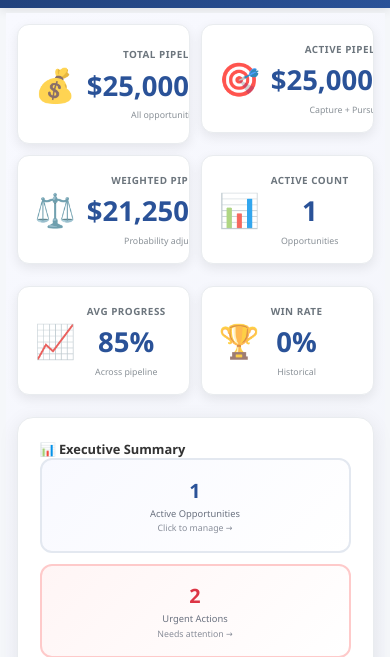
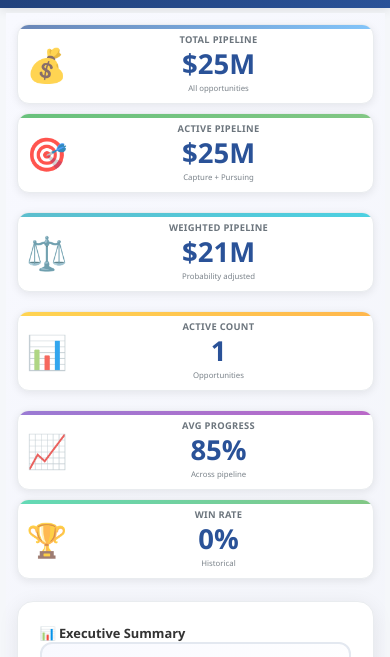
Before and after one commit to theUpSide/capture-manager-pro, a plain HTML site: page index.html in a window 390 px wide. Shown: the part 132-789 px from the top of the page. Drawn offline with Linux system fonts and the light colour scheme.

Commit message:
dialed in the dashboard

```diff
--- a/css/dashboard.css
+++ b/css/dashboard.css
@@ -9,19 +9,20 @@
     min-height: 100vh;
 }
 
-/* Top Metrics Row */
+/* Top Metrics Row - Flexible Grid for Content */
 .dashboard-metrics-row {
     display: grid;
-    grid-template-columns: repeat(auto-fit, minmax(200px, 1fr));
-    gap: 1rem;
+    grid-template-columns: repeat(auto-fit, minmax(240px, 1fr)); /* Increased minimum width */
+    gap: 1.25rem;
     margin-bottom: 2rem;
 }
 
+/* Metric Card - Flexible Height to Accommodate Content */
 .metric-card {
     background: white;
     border-radius: 12px;
-    padding: 1.5rem;
-    box-shadow: 0 4px 12px rgba(0,0,0,0.08);
+    padding: 1.25rem;
+    box-shadow: 0 2px 8px rgba(0,0,0,0.08);
     border: 1px solid #e9ecef;
     transition: all 0.3s ease;
     cursor: pointer;
@@ -30,8 +31,11 @@
     display: flex;
     align-items: center;
     gap: 1rem;
+    min-height: 100px; /* Minimum height for consistency */
+    /* Removed max-height to allow cards to grow as needed */
 }
 
+/* Top Border Accent */
 .metric-card::before {
     content: '';
     position: absolute;
@@ -39,51 +43,90 @@
     left: 0;
     right: 0;
     height: 4px;
+    opacity: 0.7;
     transition: opacity 0.3s ease;
 }
 
 .metric-card:hover {
     transform: translateY(-2px);
-    box-shadow: 0 8px 25px rgba(0,0,0,0.15);
+    box-shadow: 0 6px 20px rgba(0,0,0,0.12);
 }
-
-.metric-card.primary::before { background: linear-gradient(90deg, #2a5298 0%, #4dabf7 100%); }
-.metric-card.success::before { background: linear-gradient(90deg, #28a745 0%, #4caf50 100%); }
-.metric-card.info::before { background: linear-gradient(90deg, #17a2b8 0%, #00bcd4 100%); }
-.metric-card.warning::before { background: linear-gradient(90deg, #ffc107 0%, #ff9800 100%); }
-.metric-card.purple::before { background: linear-gradient(90deg, #6f42c1 0%, #9c27b0 100%); }
-.metric-card.green::before { background: linear-gradient(90deg, #20c997 0%, #4caf50 100%); }
 
 .metric-card:hover::before {
     opacity: 1;
 }
 
+/* Color-coded top borders */
+.metric-card.primary::before {
+    background: linear-gradient(90deg, #2a5298 0%, #4dabf7 100%);
+}
+.metric-card.success::before {
+    background: linear-gradient(90deg, #28a745 0%, #4caf50 100%);
+}
+.metric-card.info::before {
+    background: linear-gradient(90deg, #17a2b8 0%, #00bcd4 100%);
+}
+.metric-card.warning::before {
+    background: linear-gradient(90deg, #ffc107 0%, #ff9800 100%);
+}
+.metric-card.purple::before {
+    background: linear-gradient(90deg, #6f42c1 0%, #9c27b0 100%);
+}
+.metric-card.green::before {
+    background: linear-gradient(90deg, #20c997 0%, #4caf50 100%);
+}
+
+/* Icon - Consistent Size */
 .metric-icon {
-    font-size: 2.5rem;
+    font-size: 2.2rem;
     opacity: 0.8;
+    flex-shrink: 0; /* Prevent icon from shrinking */
+    width: 50px; /* Fixed width for consistent alignment */
+    text-align: center;
+}
+
+/* Content Area - Dynamic Text Sizing */
+.metric-content {
+    flex: 1;
+    display: flex;
+    flex-direction: column;
+    justify-content: center;
+    min-width: 0; /* Allow text to shrink */
 }
 
 .metric-content h3 {
     color: #6c757d;
-    font-size: 0.9rem;
-    margin: 0 0 0.5rem 0;
-    letter-spacing: 0.5px;
+    font-size: clamp(0.6rem, 2.5vw, 0.85rem); /* Dynamic sizing between 0.6rem and 0.85rem */
+    margin: 0 0 0.3rem 0;
+    letter-spacing: 0.3px;
     text-transform: uppercase;
     font-weight: 600;
+    line-height: 1.2;
+    word-break: break-word; /* Allow wrapping if absolutely necessary */
+    hyphens: auto; /* Enable hyphenation for long words */
 }
 
 .metric-value {
-    font-size: 2rem;
+    font-size: clamp(1.2rem, 4vw, 1.8rem); /* Dynamic sizing between 1.2rem and 1.8rem */
     font-weight: 700;
     color: #2a5298;
-    margin-bottom: 0.25rem;
+    margin-bottom: 0.2rem;
     transition: transform 0.2s ease;
+    line-height: 1.1;
+    word-break: break-word; /* Allow breaking very long numbers */
 }
 
 .metric-subtitle {
-    font-size: 0.8rem;
+    font-size: clamp(0.6rem, 2vw, 0.75rem); /* Dynamic sizing between 0.6rem and 0.75rem */
     color: #6c757d;
-    opacity: 0.8;
+    opacity: 0.9;
+    line-height: 1.2;
+    word-break: break-word; /* Allow wrapping if needed */
+}
+
+/* Hover effects for metric value */
+.metric-card:hover .metric-value {
+    transform: scale(1.05);
 }
 
 /* Dashboard Grid Layout */
@@ -739,8 +782,33 @@
     box-shadow: 0 4px 12px rgba(42, 82, 152, 0.3);
 }
 
+/* Optional: Add subtle animation for values updating */
+.metric-value {
+    transition: all 0.3s ease;
+}
+
+.metric-value.updating {
+    transform: scale(1.1);
+    color: #4dabf7;
+}
+
+/* Ensure proper content flow */
+.metric-card > * {
+    flex-shrink: 0;
+}
+
+.metric-content {
+    overflow: visible; /* Allow content to display fully */
+}
+
 /* Responsive Design */
+
 @media (max-width: 1200px) {
+    .dashboard-metrics-row {
+        grid-template-columns: repeat(3, 1fr); /* 3 columns on medium screens */
+        gap: 1rem;
+    }
+
     .dashboard-grid {
         grid-template-columns: 1fr;
     }
@@ -756,6 +824,23 @@
         flex-direction: row;
         justify-content: center;
         margin-top: 2rem;
+    }
+}
+
+@media (max-width: 900px) {
+    .dashboard-metrics-row {
+        grid-template-columns: repeat(2, 1fr); /* 2 columns on small screens */
+        gap: 1rem;
+    }
+
+    .metric-card {
+        padding: 1rem;
+        min-height: 90px;
+    }
+
+    .metric-icon {
+        font-size: 1.8rem;
+        width: 40px;
     }
 }
 
@@ -803,3 +888,20 @@
         min-width: 120px;
     }
 }
+
+@media (max-width: 600px) {
+    .dashboard-metrics-row {
+        grid-template-columns: 1fr; /* Single column on very small screens */
+        gap: 0.75rem;
+    }
+
+    .metric-card {
+        padding: 0.75rem;
+        min-height: 80px;
+    }
+
+    .metric-icon {
+        font-size: 1.6rem;
+        width: 35px;
+    }
+}
--- a/js/dashboard.js
+++ b/js/dashboard.js
@@ -20,6 +20,13 @@ const Dashboard = {
         this.renderQuickStats();
     },
 
+    // Helper function to format values as millions
+    formatAsMillion(value) {
+        if (!value || value === 0) return '$0';
+        const millions = value / 1000000;
+        return '$' + Math.round(millions) + 'M';
+    },
+
     updateMetrics() {
         // Enhanced metrics calculations
         const allOpps = DataStore.opportunities;
@@ -40,10 +47,10 @@ const Dashboard = {
         const winRate = (wonOpps.length + lostOpps.length) > 0 ?
             (wonOpps.length / (wonOpps.length + lostOpps.length)) * 100 : 0;
 
-        // Update DOM elements
-        this.updateMetricElement('total-pipeline', Utils.formatCurrency(totalPipeline));
-        this.updateMetricElement('active-pipeline', Utils.formatCurrency(activePipeline));
-        this.updateMetricElement('weighted-pipeline', Utils.formatCurrency(weightedPipeline));
+        // Update DOM elements - Format first three as millions
+        this.updateMetricElement('total-pipeline', this.formatAsMillion(totalPipeline));
+        this.updateMetricElement('active-pipeline', this.formatAsMillion(activePipeline));
+        this.updateMetricElement('weighted-pipeline', this.formatAsMillion(weightedPipeline));
         this.updateMetricElement('active-count', activeOpps.length.toString());
         this.updateMetricElement('avg-progress', Math.round(avgProgress) + '%');
         this.updateMetricElement('win-rate', Math.round(winRate) + '%');
```
